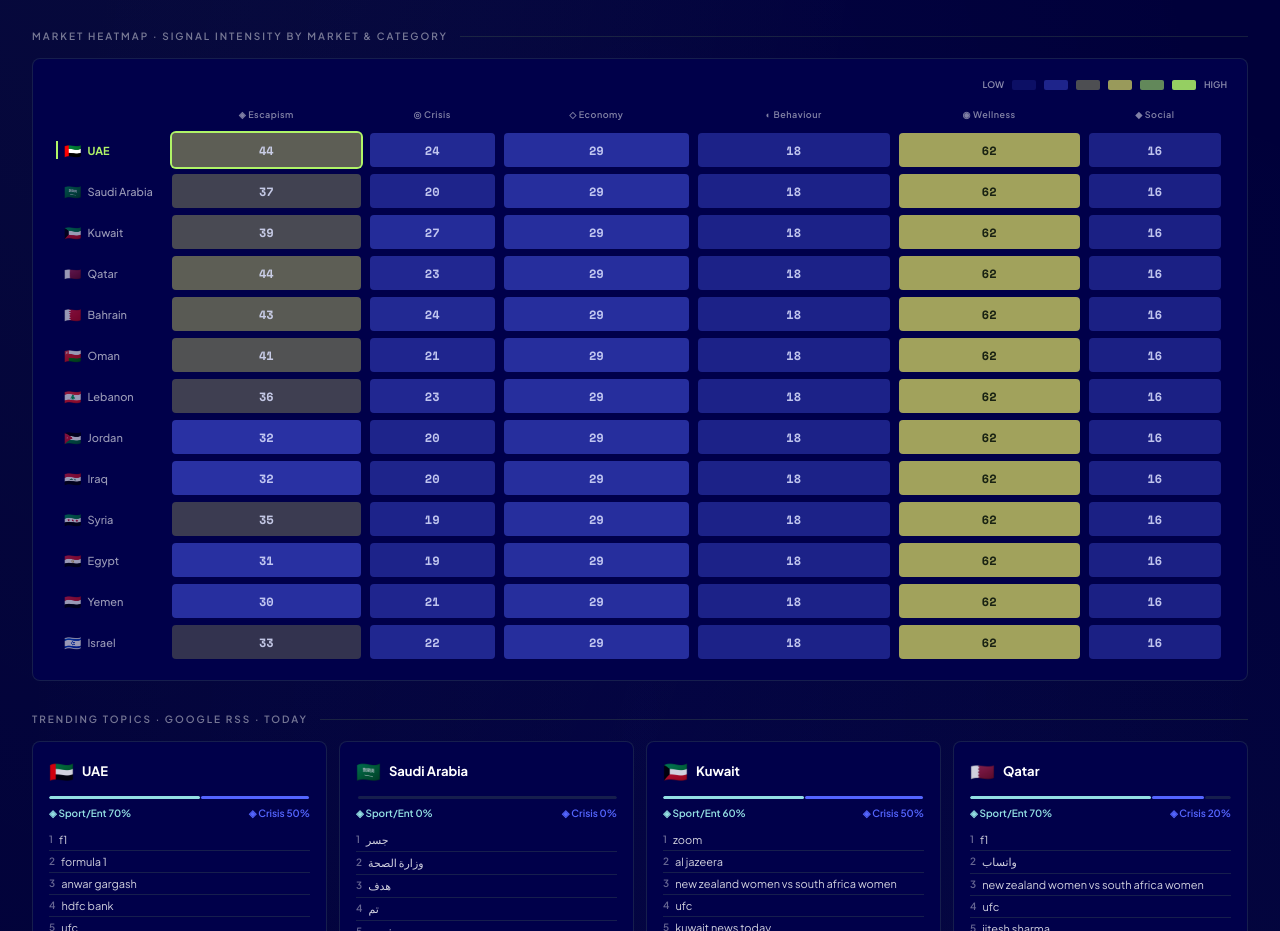
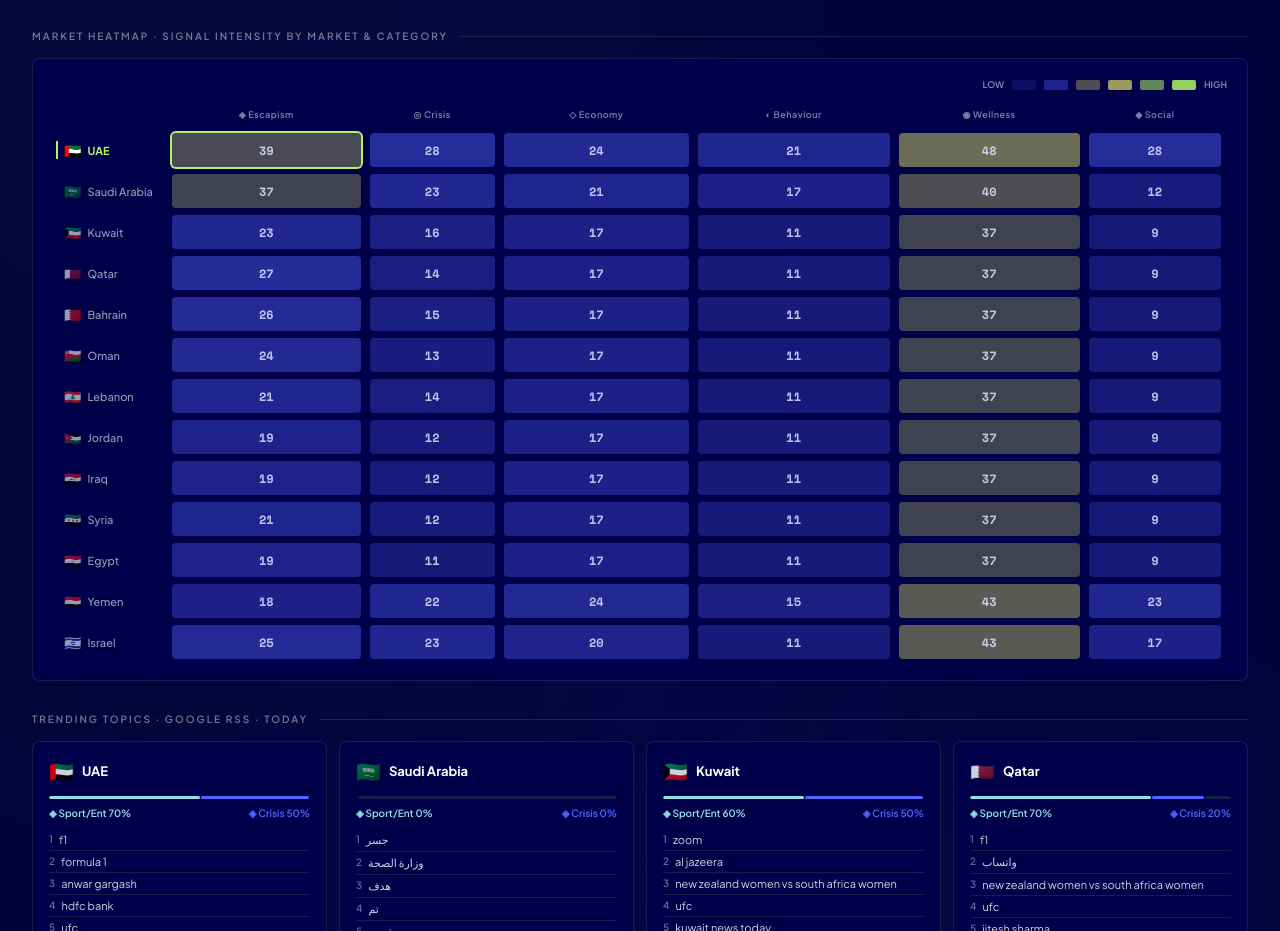
Before and after one commit to raghavhvr/middle-east-intelligence, a React (Vite) app: page / in a window 1280 px wide. Shown: the part 920-1851 px from the top of the page. Built offline with nearby package versions, Linux system fonts and the light colour scheme.

Commit message:
Update market score calculation logic
Refactor market score calculation to blend Reddit score and Gnews count.

```diff
--- a/src/App.tsx
+++ b/src/App.tsx
@@ -994,8 +994,13 @@ export default function App(){
                           </td>
                           {catKeys.map(ck=>{
                             const sigs = Object.keys(categories[ck]?.signals||{});
-                            const vals = sigs.map(s=>{ const v=markets[m]?.[s]; return (v!=null&&typeof v==="number")?v:null; }).filter((v:any)=>v!=null) as number[];
-                            const avg  = vals.length ? Math.round(vals.reduce((a:number,b:number)=>a+b,0)/vals.length) : null;
+                            // Blend Reddit score (60%) + gnews count normalised (40%) — same as CategoryCard
+                            const mktScores = sigs.map(s=>{ const v=markets[m]?.[s]; return (v!=null&&typeof v==="number")?v:null; }).filter((v:any)=>v!=null) as number[];
+                            const gnewsVols = sigs.map(s=>getGnewsCount(m,s));
+                            const gnewsMax  = Math.max(...Object.keys(MARKET_FLAGS).flatMap(mm=>sigs.map(s=>getGnewsCount(mm,s))),1);
+                            const gnewsNorm = gnewsVols.length ? gnewsVols.reduce((a,b)=>a+b,0)/gnewsVols.length/gnewsMax*100 : 0;
+                            const redditAvg = mktScores.length ? mktScores.reduce((a:number,b:number)=>a+b,0)/mktScores.length : null;
+                            const avg = redditAvg!=null ? Math.round(redditAvg*0.6 + gnewsNorm*0.4) : (gnewsNorm>0 ? Math.round(gnewsNorm) : null);
                             return (
                               <td key={ck} style={{padding:"2px 3px"}}>
                                 <div
```
